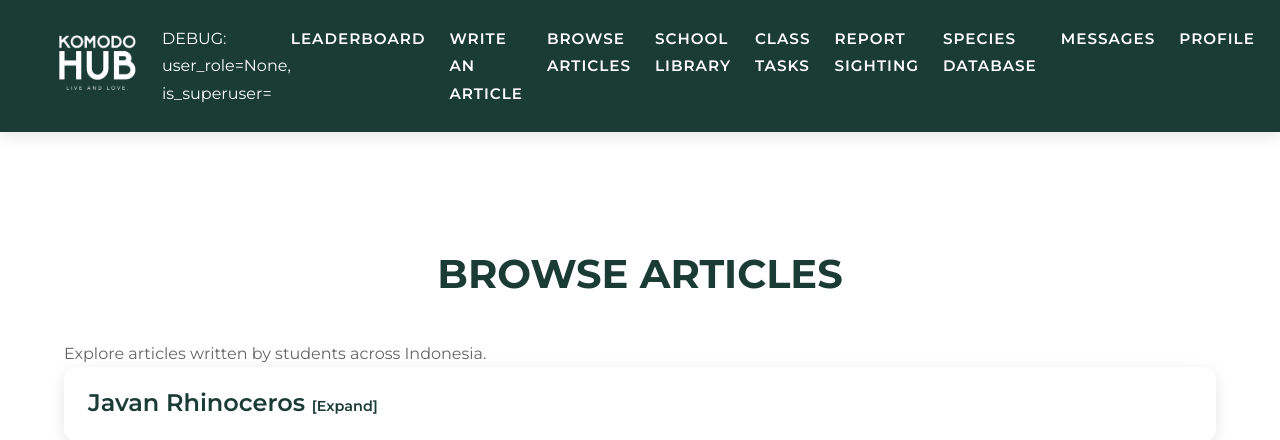
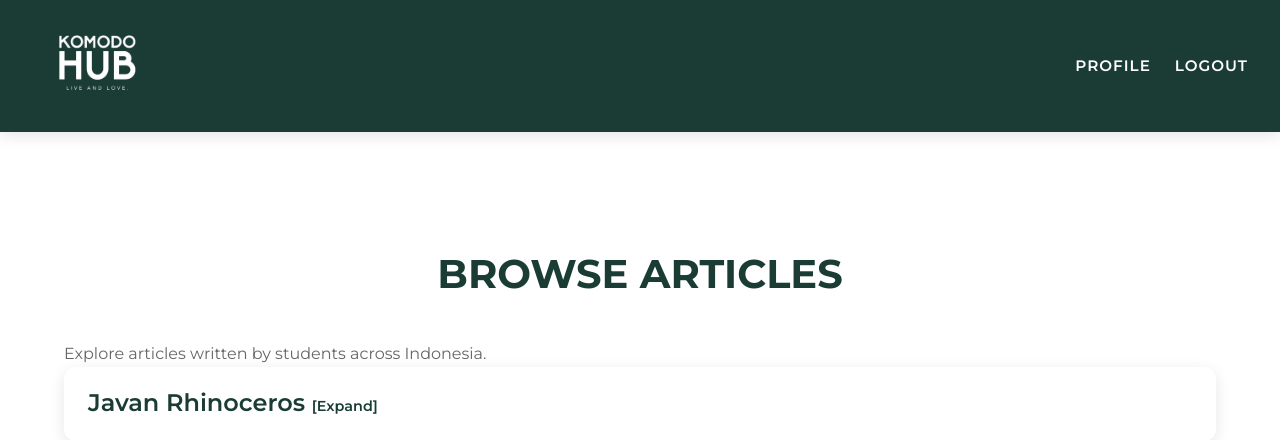
Before and after one commit to Mozzarella-A/Profit-Trailblazers, a Flask app: page /browse in a window 1280 px wide; the page is wider, and only the part inside the window is pictured. Shown: the top 440 px of that part. Run offline with Flask 3, Linux system fonts and the light colour scheme; data comes from the database, SQL or seed files in the repository; tables that the repository leaves empty hold one stand-in row (values such as "Sample post"); parts of the project's set-up code (start-up, migrations or seed data) failed here and were passed over.

Commit message:
FINALLY DONE

```diff
--- a/app.py
+++ b/app.py
@@ -114,14 +114,12 @@ def superuser_required(f):
 
 def get_user_info():
     if 'user_id' not in session:
-        print("No user_id in session, returning default user info")
         return {'theme': 'default', 'role': None, 'avatar_url': None, 'contribution_points': 0, 'unique_access_code': None, 'is_superuser': False}
     connection, cursor = get_db_cursor()
     try:
         cursor.execute("SELECT theme, role, avatar_url, contribution_points, unique_access_code, is_superuser FROM users WHERE id = %s", (session['user_id'],))
         result = cursor.fetchone()
         if not result:
-            print(f"No user found for user_id {session['user_id']}, returning default user info")
             return {'theme': 'default', 'role': None, 'avatar_url': None, 'contribution_points': 0, 'unique_access_code': None, 'is_superuser': False}
         user_info = {
             'theme': result[0] if result[0] else 'default',
@@ -129,9 +127,9 @@ def get_user_info():
             'avatar_url': result[2] if result[2] else None,
             'contribution_points': result[3] if result[3] is not None else 0,
             'unique_access_code': result[4] if result[4] else None,
-            'is_superuser': bool(result[5]) if result[5] is not None else False
+            'is_superuser': bool(result[5])
         }
-        print(f"DEBUG: User info retrieved for user_id {session['user_id']}: {user_info}")
+        print(f"DEBUG: get_user_info for user_id={session['user_id']}: user_info={user_info}")
         return user_info
     finally:
         cursor.close()
@@ -185,7 +183,14 @@ def write_page():
     finally:
         cursor.close()
         connection.close()
-    return render_template("write.html", user_theme=user_info['theme'], user_role=user_info['role'], avatar_url=user_info['avatar_url'], my_articles=my_articles, unique_access_code=user_info['unique_access_code'])
+    return render_template("write.html",
+                          user_theme=user_info['theme'],
+                          user_role=user_info['role'],
+                          avatar_url=user_info['avatar_url'],
+                          my_articles=my_articles,
+                          unique_access_code=user_info['unique_access_code'],
+                          is_superuser=user_info['is_superuser'],
+                          _=int(datetime.now().timestamp()))
 
 @app.route("/browse")
 def browse_page():
@@ -427,7 +432,13 @@ def profile():
             flash("Avatar updated successfully!", "success")
         return redirect(url_for('profile', _=int(datetime.now().timestamp())))
     user_info = get_user_info()
-    return render_template("profile.html", user_theme=user_info['theme'], user_role=user_info['role'], avatar_url=user_info['avatar_url'], unique_access_code=user_info['unique_access_code'])
+    return render_template("profile.html",
+                          user_theme=user_info['theme'],
+                          user_role=user_info['role'],
+                          avatar_url=user_info['avatar_url'],
+                          unique_access_code=user_info['unique_access_code'],
+                          is_superuser=user_info['is_superuser'],
+                          _=int(datetime.now().timestamp()))
 
 @app.route("/admin")
 @login_required
@@ -774,7 +785,8 @@ def superuser_dashboard():
                           user_theme=user_info['theme'],
                           user_role=user_info['role'],
                           avatar_url=user_info['avatar_url'],
-                          unique_access_code=user_info['unique_access_code'])
+                          unique_access_code=user_info['unique_access_code'],
+                          is_superuser=user_info['is_superuser'])
 
 @app.route("/register_entity", methods=['POST'])
 @login_required
--- a/templates/base.html
+++ b/templates/base.html
@@ -24,9 +24,17 @@
         <a href="{{ url_for('browse_page') }}">
             <img src="{{ url_for('static', filename='images/Logo.png') }}" alt="Komodo HUB Logo" class="nav-logo">
         </a>
-        <!-- Debug Output -->
-        <p style="color: white;">DEBUG: user_role={{ user_role }}, is_superuser={{ is_superuser }}</p>
         <ul>
+            <!-- Links for Superusers (Highest Priority) -->
+            {% if (is_superuser | default(False)) == True %}
+                <li>
+                    <a href="{{ url_for('superuser_dashboard') }}" class="{% if request.endpoint == 'superuser_dashboard' %}active{% endif %}">
+                        Admin
+                    </a>
+                </li>
+            {% else %}
+                <!-- Links for Students -->
+                {% if user_role == 'student' %}
                     <li><a href="{{ url_for('leaderboard') }}" class="{% if request.endpoint == 'leaderboard' %}active{% endif %}">Leaderboard</a></li>
                     <li><a href="{{ url_for('write_page') }}" class="{% if request.endpoint == 'write_page' %}active{% endif %}">Write an Article</a></li>
                     <li><a href="{{ url_for('browse_page') }}" class="{% if request.endpoint == 'browse_page' %}active{% endif %}">Browse Articles</a></li>
@@ -35,16 +43,25 @@
                     <li><a href="{{ url_for('report_sighting') }}" class="{% if request.endpoint == 'report_sighting' %}active{% endif %}">Report Sighting</a></li>
                     <li><a href="{{ url_for('species_page') }}" class="{% if request.endpoint == 'species_page' %}active{% endif %}">Species Database</a></li>
                     <li><a href="{{ url_for('messages') }}" class="{% if request.endpoint == 'messages' %}active{% endif %}">Messages</a></li>
-            {% if user_role in ['teacher', 'superuser'] or is_superuser %}
+                {% endif %}
+
+                <!-- Links for Teachers -->
+                {% if user_role == 'teacher' %}
+                    <li><a href="{{ url_for('leaderboard') }}" class="{% if request.endpoint == 'leaderboard' %}active{% endif %}">Leaderboard</a></li>
+                    <li><a href="{{ url_for('browse_page') }}" class="{% if request.endpoint == 'browse_page' %}active{% endif %}">Browse Articles</a></li>
+                    <li><a href="{{ url_for('school_library') }}" class="{% if request.endpoint == 'school_library' %}active{% endif %}">School Library</a></li>
+                    <li><a href="{{ url_for('class_tasks') }}" class="{% if request.endpoint == 'class_tasks' %}active{% endif %}">Class Tasks</a></li>
+                    <li><a href="{{ url_for('report_sighting') }}" class="{% if request.endpoint == 'report_sighting' %}active{% endif %}">Report Sighting</a></li>
+                    <li><a href="{{ url_for('messages') }}" class="{% if request.endpoint == 'messages' %}active{% endif %}">Messages</a></li>
                     <li>
-                    <!-- Debug the href value -->
-                    <p style="color: white;">DEBUG: Admin link href={% if is_superuser %}{{ url_for('superuser_dashboard') }}{% else %}{{ url_for('admin_page') }}{% endif %}</p>
-                    <a href="{% if is_superuser %}{{ url_for('superuser_dashboard') }}{% else %}{{ url_for('admin_page') }}{% endif %}"
-                       class="{% if request.endpoint in ['superuser_dashboard', 'admin_page'] %}active{% endif %}">
+                        <a href="{{ url_for('admin_page') }}" class="{% if request.endpoint == 'admin_page' %}active{% endif %}">
                             Admin
                         </a>
                     </li>
                 {% endif %}
+            {% endif %}
+
+            <!-- Links for All Users -->
             <li><a href="{{ url_for('profile') }}" class="{% if request.endpoint == 'profile' %}active{% endif %}">Profile</a></li>
             <li><a href="{{ url_for('logout') }}">Logout</a></li>
         </ul>
```
Lines whose indentation alone changed are shown as unchanged.
